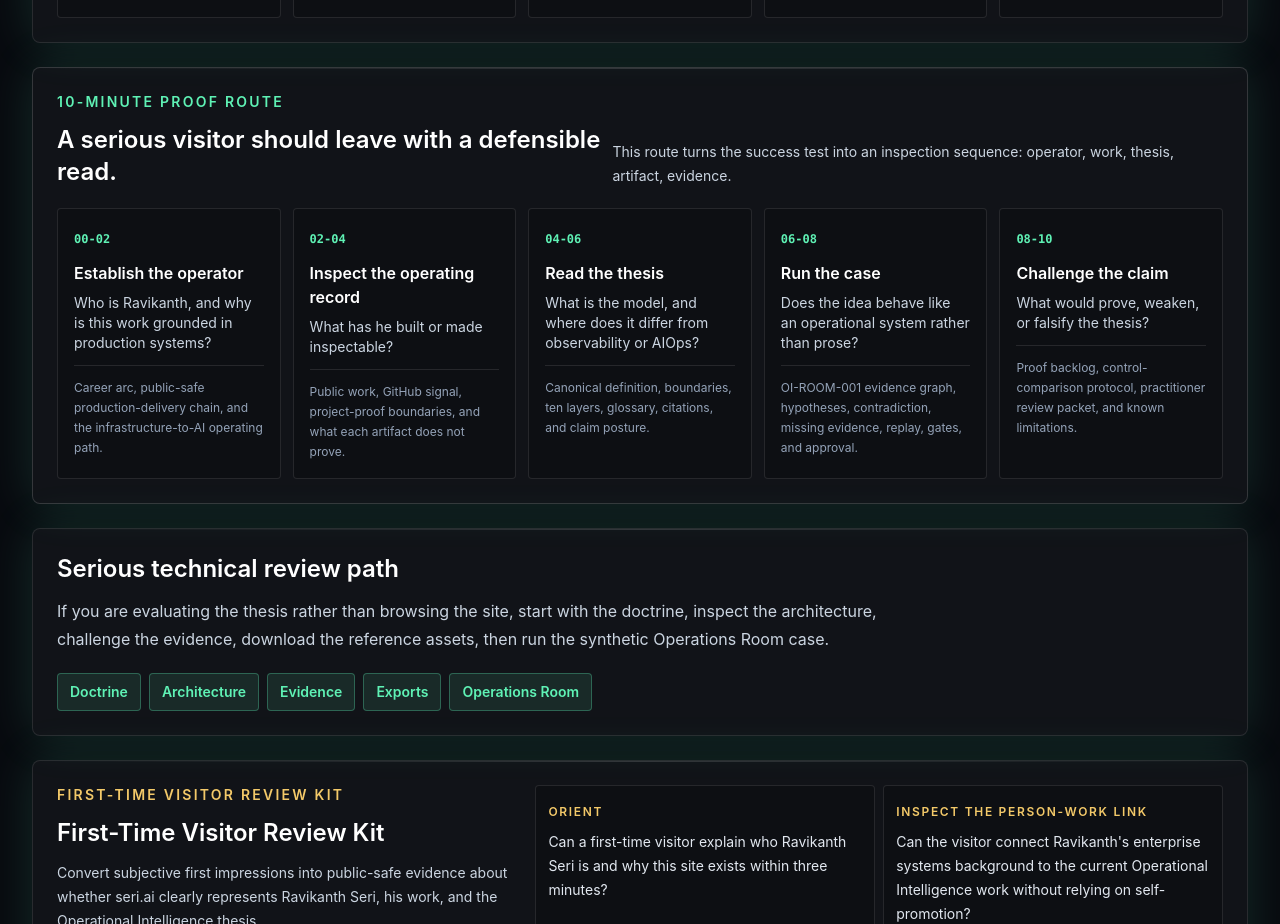
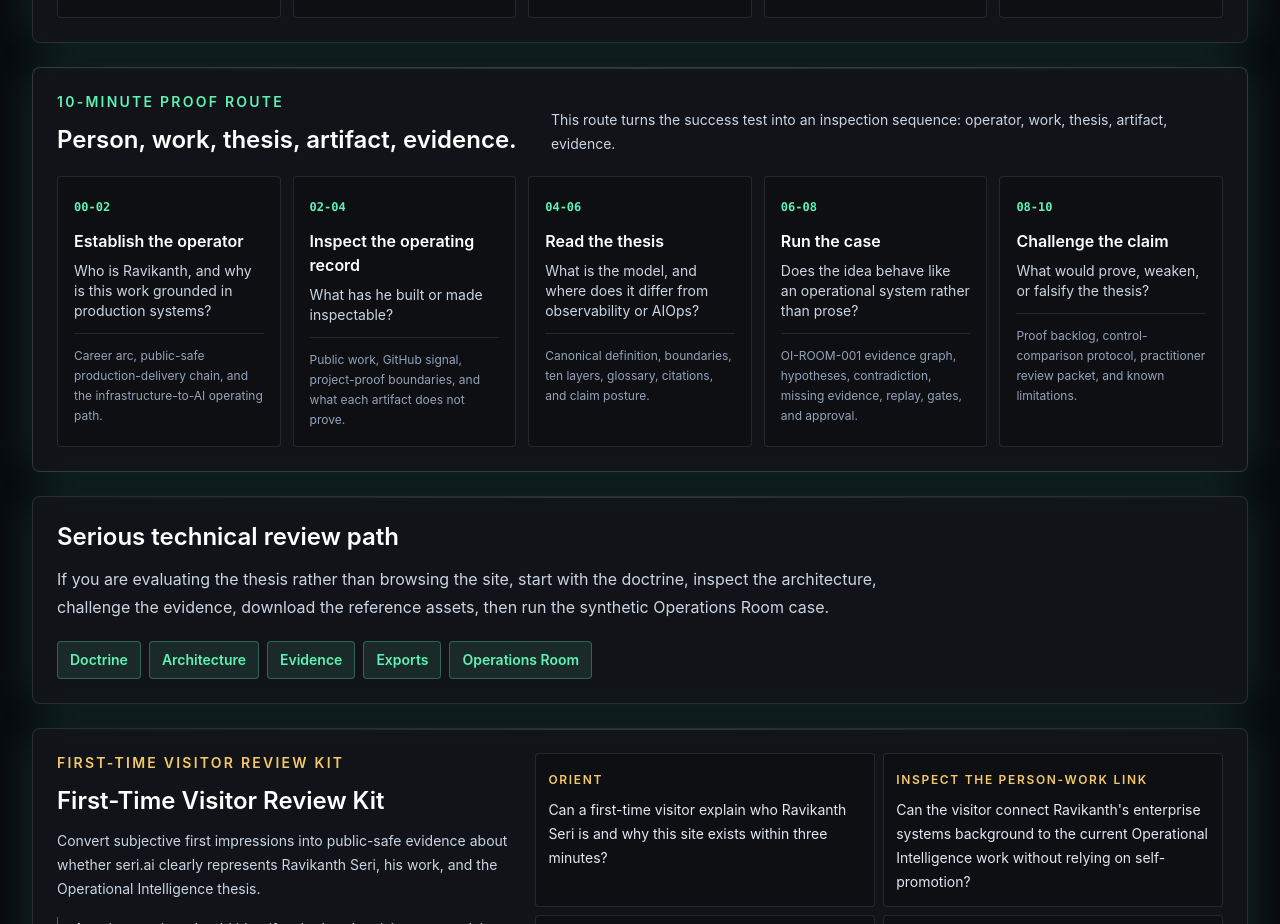
Before and after one commit to rseri17-code/seri-ai, a Next.js app: page /start-here in a window 1280 px wide. Shown: the part 1200-2124 px from the top of the page. Built offline with nearby package versions, Linux system fonts and the light colour scheme; no server answers.

Commit message:
Resolve Start Here proof route review

```diff
--- a/app/start-here/page.tsx
+++ b/app/start-here/page.tsx
@@ -162,7 +162,7 @@ export default function StartHerePage() {
         <div className="flex flex-col gap-3 lg:flex-row lg:items-end lg:justify-between">
           <div>
             <p className="text-sm font-semibold uppercase tracking-[0.16em] text-mint">10-minute proof route</p>
-            <h2 className="mt-3 text-2xl font-semibold text-white">A serious visitor should leave with a defensible read.</h2>
+            <h2 className="mt-3 text-2xl font-semibold text-white">Person, work, thesis, artifact, evidence.</h2>
           </div>
           <p className="max-w-2xl text-sm leading-6 text-slate-300">
             This route turns the success test into an inspection sequence: operator, work, thesis, artifact, evidence.
--- a/scripts/validate-content-coherence.mjs
+++ b/scripts/validate-content-coherence.mjs
@@ -428,7 +428,7 @@ for (const required of [
   "First read in order",
   "This sequence gives a new visitor the shortest path from person to evidence to doctrine to interactive system.",
   "10-minute proof route",
-  "A serious visitor should leave with a defensible read.",
+  "Person, work, thesis, artifact, evidence.",
   "operator, work, thesis, artifact, evidence",
   "Establish the operator",
   "Inspect the operating record",
--- a/scripts/validate-rendered-routes.mjs
+++ b/scripts/validate-rendered-routes.mjs
@@ -46,7 +46,7 @@ const routeContracts = [
       "Public-safe boundary",
       "First read in order",
       "10-minute proof route",
-      "A serious visitor should leave with a defensible read.",
+      "Person, work, thesis, artifact, evidence.",
       "Establish the operator",
       "Inspect the operating record",
       "Challenge the claim",
```
Also changed, not shown: 1 other file (tests, documents, lock files or other folders).
